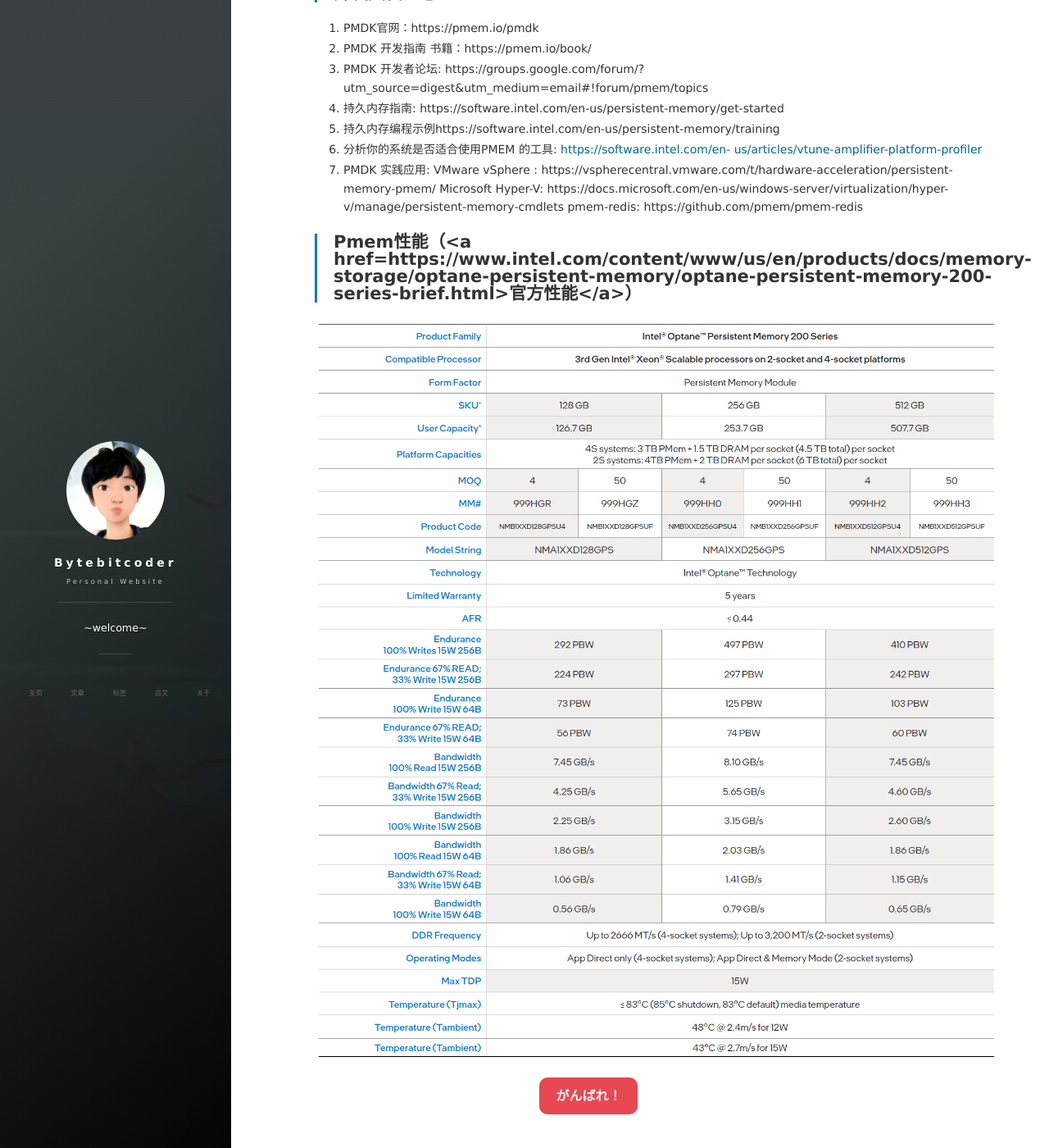
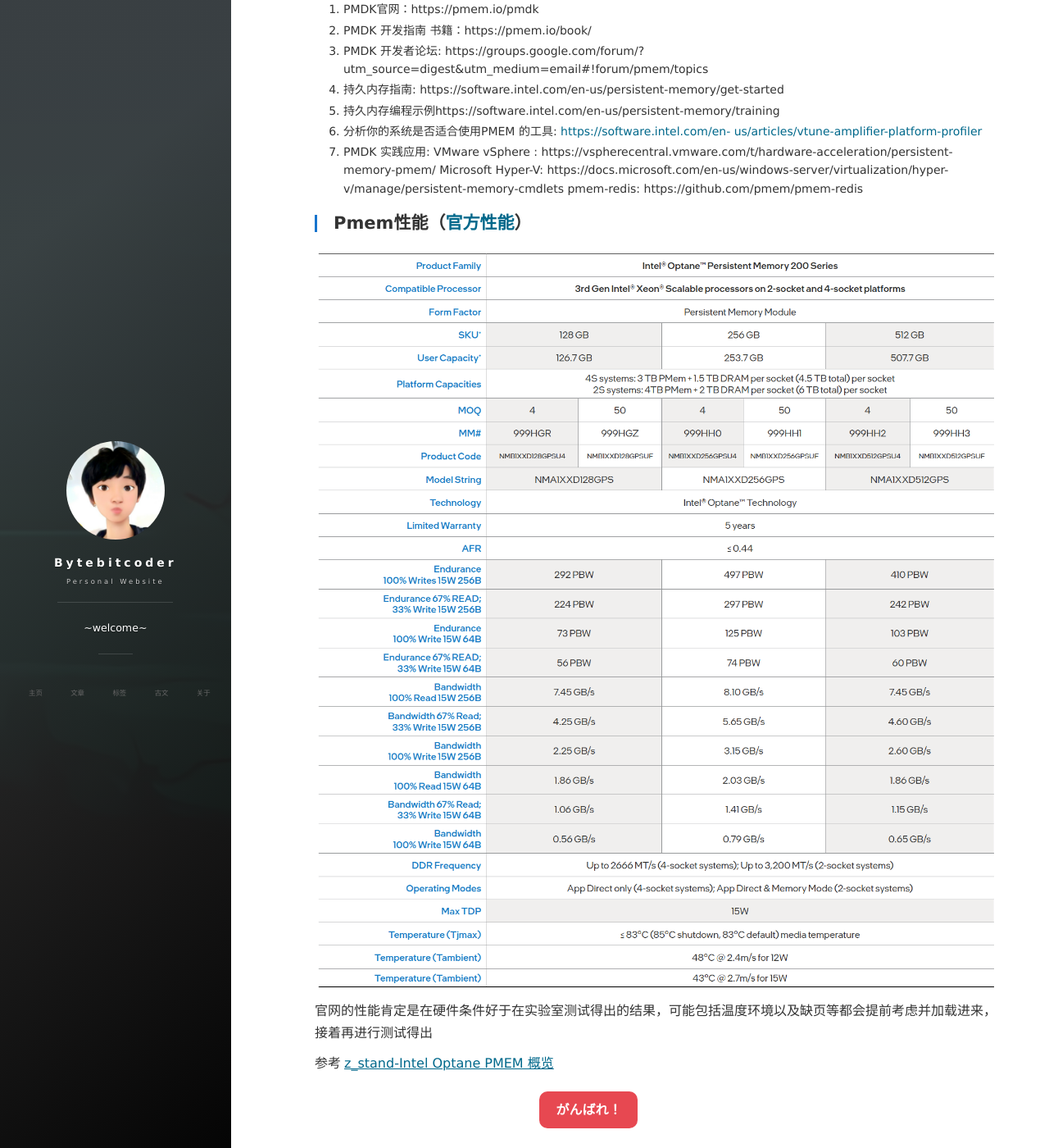
Before and after one commit to Bytebitcoder/Bytebitcoder.github.io, a Jekyll site: the page built from _posts/2022-2-22-pm简要汇总.md, in a window 1280 px wide and 1400 px high, scrolled down 2937 px. Shown: the whole window at 82% size. Built offline with Jekyll 4.4.1, drawn with Linux system fonts in a browser that asks for light colours; nearby versions of some CDN libraries; comment, search, counter and statistics services are not loaded; some of the changed text lies outside the part shown.

Commit message:
fix reference bug no a href only []()

```diff
--- a/_posts/2022-2-22-pm简要汇总.md
+++ b/_posts/2022-2-22-pm简要汇总.md
@@ -65,6 +65,10 @@ VMware vSphere : https://vspherecentral.vmware.com/t/hardware-acceleration/persi
 Microsoft Hyper-V: https://docs.microsoft.com/en-us/windows-server/virtualization/hyper-v/manage/persistent-memory-cmdlets
 pmem-redis: https://github.com/pmem/pmem-redis
 
-## Pmem性能（<a href=https://www.intel.com/content/www/us/en/products/docs/memory-storage/optane-persistent-memory/optane-persistent-memory-200-series-brief.html>官方性能</a>）
+## Pmem性能（[官方性能](https://www.intel.com/content/www/us/en/products/docs/memory-storage/optane-persistent-memory/optane-persistent-memory-200-series-brief.html)）
 
 ![](/images/pm/8.png)
+
+官网的性能肯定是在硬件条件好于在实验室测试得出的结果，可能包括温度环境以及缺页等都会提前考虑并加载进来，接着再进行测试得出
+
+参考[z_stand-Intel Optane PMEM 概览](https://blog.csdn.net/Z_Stand/article/details/113284470)
```
